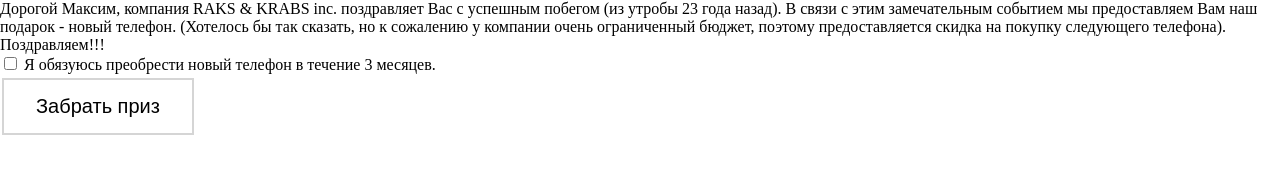
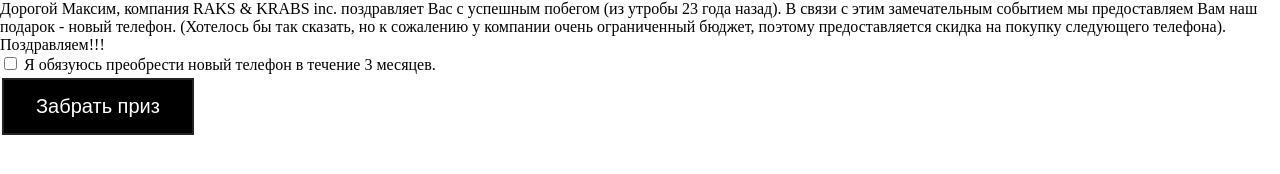
Before and after one commit to ZheniaKarpovich/hbdcbkv, a website: page pages/result/index.html in a window 1280 px wide. In both pictures the pointer is over the input "Забрать приз". Drawn offline with Linux system fonts and the light colour scheme; files that its build step writes are made by us from their sources.

Commit message:
last page

```diff
--- a/pages/result/index.html
+++ b/pages/result/index.html
@@ -18,8 +18,8 @@
         <input type="checkbox" id="agreement" name="agreement" onchange="document.getElementById('prize').disabled = !this.checked;">
         <label for="agreement">Я обязуюсь преобрести новый телефон в течение 3 месяцев.</label>
     </div>
-    <div>
+    <form action="/tutorial">
         <input type="submit" name="prize" class="prizeButton" id="prize" value="Забрать приз" disabled/>
-    </div>
+    </form>
 </body>
 </html>
--- a/public/assets/styles/main.css
+++ b/public/assets/styles/main.css
@@ -52,10 +52,14 @@
   transition: color 0.5s ease;
 }
 
-.prizeButton:hover:enabled {
+button[disabled]:hover {
+}
+
+.prizeButton:hover{
   background-color: #000000;
   color: white;
 }
+
 
 table {
     width: 100%;
```
